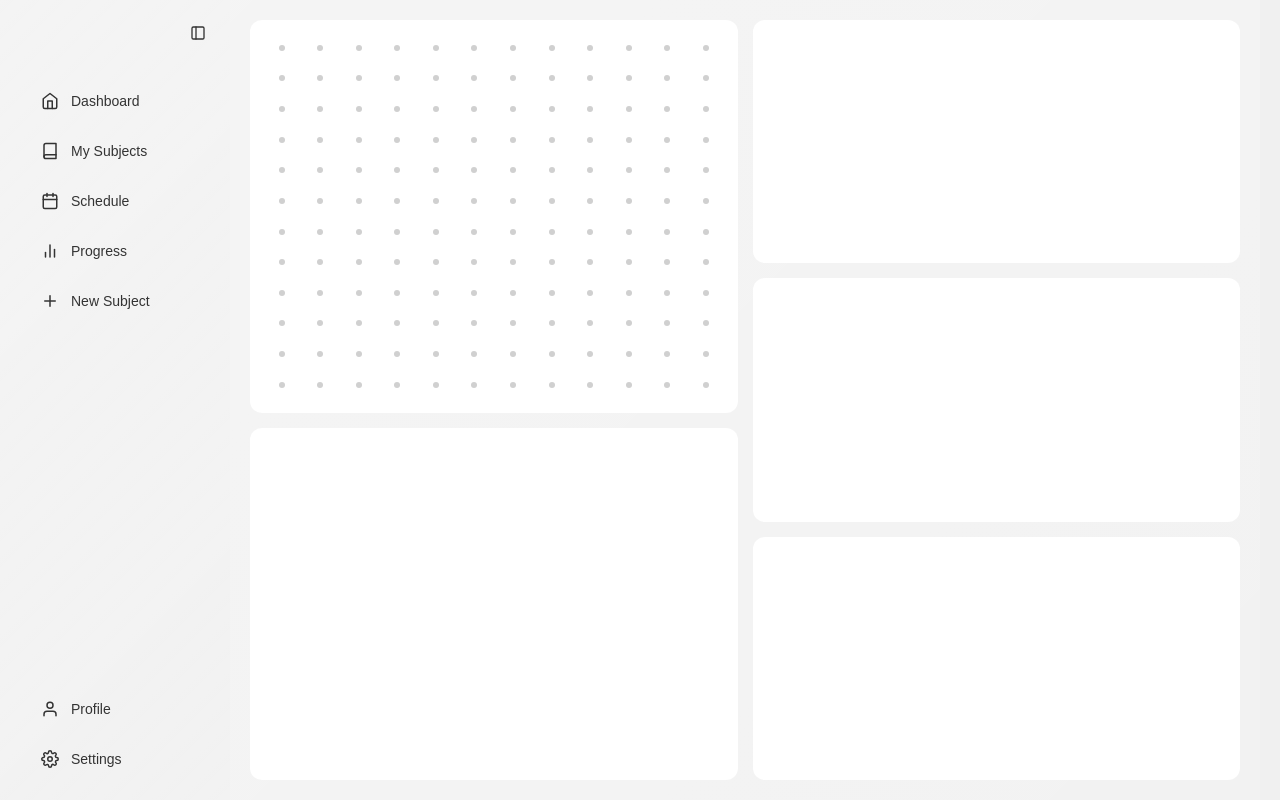
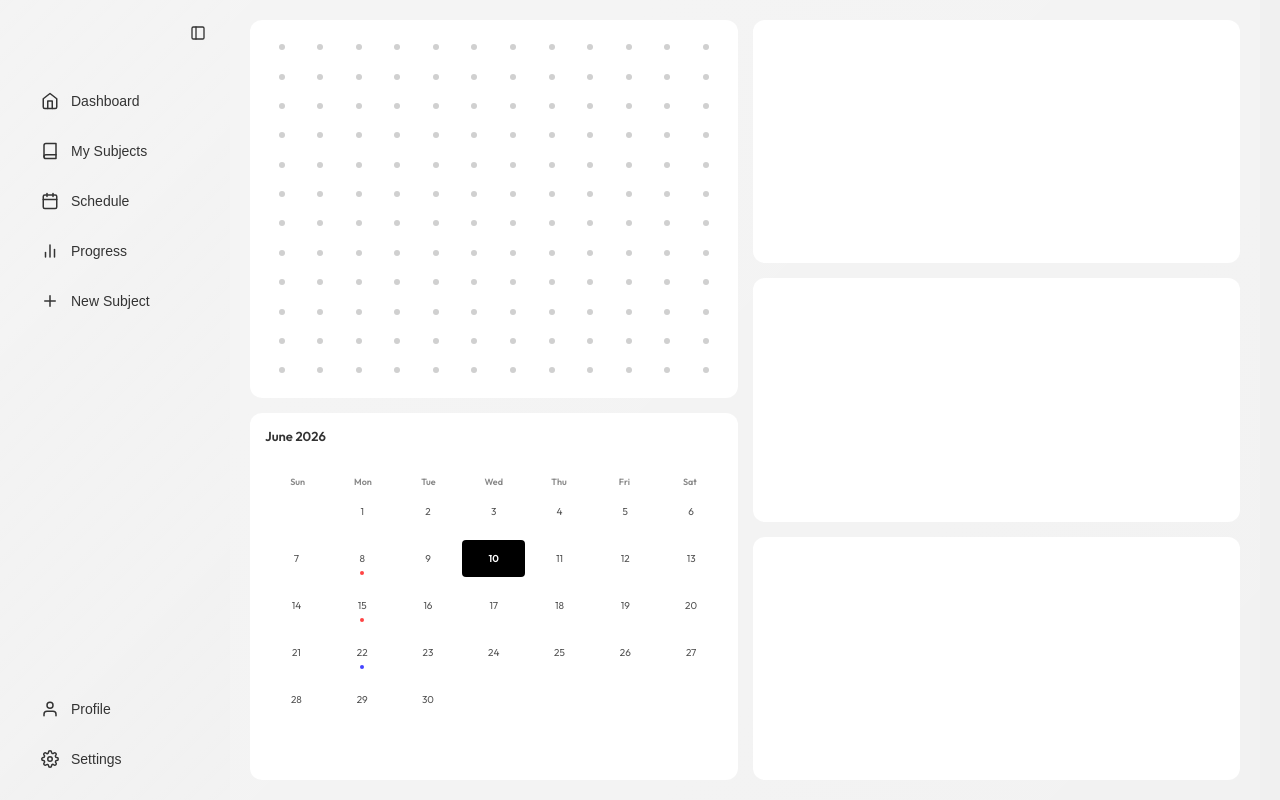
Before and after one commit to Mobinamr/sproot, a Next.js app: page / in a window 1280 px wide. Built offline with nearby package versions, Linux system fonts and the light colour scheme.

Commit message:
Added live calendar with Outfit font, black today highlight, and event dots

```diff
--- a/app/components/Boxes.js
+++ b/app/components/Boxes.js
@@ -1,4 +1,56 @@
+'use client'
+
+import { useState, useEffect } from 'react'
+
 export default function Boxes() {
+  const [currentTime, setCurrentTime] = useState(new Date())
+
+  useEffect(() => {
+    const timer = setInterval(() => {
+      setCurrentTime(new Date())
+    }, 1000)
+
+    return () => clearInterval(timer)
+  }, [])
+
+  // Get current month calendar data
+  const getCalendarDays = () => {
+    const year = currentTime.getFullYear()
+    const month = currentTime.getMonth()
+    const firstDay = new Date(year, month, 1)
+    const lastDay = new Date(year, month + 1, 0)
+    const daysInMonth = lastDay.getDate()
+    const startingDayOfWeek = firstDay.getDay()
+
+    const days = []
+
+    // Add empty slots for days before month starts
+    for (let i = 0; i < startingDayOfWeek; i++) {
+      days.push(null)
+    }
+
+    // Add all days of the month
+    for (let i = 1; i <= daysInMonth; i++) {
+      days.push(i)
+    }
+
+    return days
+  }
+
+  const monthNames = ["January", "February", "March", "April", "May", "June",
+    "July", "August", "September", "October", "November", "December"
+  ]
+
+  const dayNames = ["Sun", "Mon", "Tue", "Wed", "Thu", "Fri", "Sat"]
+  const calendarDays = getCalendarDays()
+  const currentDay = currentTime.getDate()
+  const currentMonth = currentTime.getMonth()
+  const currentYear = currentTime.getFullYear()
+
+  // Define which days have dots (you can change these numbers)
+  const redDotDays = [8, 15] // 2 red dots on these days
+  const blueDotDays = [22] // 1 blue dot on this day
+
   return (
     <div className="boxes-container">
       <div className="column column-left">
@@ -13,7 +65,34 @@ export default function Boxes() {
             ))}
           </div>
         </div>
-        <div className="box"></div>
+        <div className="box calendar-box">
+          <div className="calendar">
+            <div className="calendar-header">
+              <h3>{monthNames[currentMonth]} {currentYear}</h3>
+            </div>
+            <div className="calendar-weekdays">
+              {dayNames.map(day => (
+                <div key={day} className="weekday">{day}</div>
+              ))}
+            </div>
+            <div className="calendar-days">
+              {calendarDays.map((day, index) => (
+                <div
+                  key={index}
+                  className={`calendar-day ${day === currentDay ? 'today' : ''} ${!day ? 'empty' : ''}`}
+                >
+                  <span className="day-number">{day}</span>
+                  {redDotDays.includes(day) && (
+                    <div className="event-dot red-dot"></div>
+                  )}
+                  {blueDotDays.includes(day) && (
+                    <div className="event-dot blue-dot"></div>
+                  )}
+                </div>
+              ))}
+            </div>
+          </div>
+        </div>
       </div>
       <div className="column column-right">
         <div className="box"></div>
--- a/app/globals.css
+++ b/app/globals.css
@@ -1,3 +1,4 @@
+@import url('https://fonts.googleapis.com/css2?family=Outfit:wght@300;400;500;600;700&display=swap');
 @import './styles/components.css';
 @import './styles/responsive.css';
 
@@ -33,6 +34,7 @@ body {
   flex-direction: column;
   transition: width 0.3s ease, padding 0.3s ease;
   z-index: 100;
+  font-family: 'Outfit', sans-serif;
 }
 
 .sidebar.collapsed {
--- a/app/styles/components.css
+++ b/app/styles/components.css
@@ -75,3 +75,112 @@
   border-radius: 50%;
   place-self: center;
 }
+
+/* Calendar Styles */
+.calendar-box {
+  padding: 15px;
+  overflow: hidden;
+}
+
+.calendar {
+  width: 100%;
+  height: 100%;
+  display: flex;
+  flex-direction: column;
+  justify-content: space-between;
+  font-family: 'Outfit', sans-serif;
+}
+
+.calendar-header {
+  display: flex;
+  justify-content: space-between;
+  align-items: center;
+  margin-bottom: 30px;
+}
+
+.calendar-header h3 {
+  font-size: 13px;
+  font-weight: 600;
+  color: #333;
+}
+
+.live-time {
+  font-size: 11px;
+  font-family: monospace;
+  color: #666;
+  background: rgba(0, 0, 0, 0.05);
+  padding: 2px 6px;
+  border-radius: 3px;
+}
+
+.calendar-weekdays {
+  display: grid;
+  grid-template-columns: repeat(7, 1fr);
+  gap: 0;
+  margin-bottom: 4px;
+}
+
+.weekday {
+  text-align: center;
+  font-size: 9px;
+  font-weight: 600;
+  color: #888;
+  padding: 2px 0;
+}
+
+.calendar-days {
+  display: grid;
+  grid-template-columns: repeat(7, 1fr);
+  grid-template-rows: repeat(6, 1fr);
+  column-gap: 3px;
+  row-gap: 10px;
+  flex: 1;
+}
+
+.calendar-day {
+  display: flex;
+  flex-direction: column;
+  align-items: center;
+  justify-content: center;
+  font-size: 10px;
+  color: #555;
+  border-radius: 4px;
+  transition: all 0.2s ease;
+  cursor: pointer;
+  position: relative;
+}
+
+.calendar-day:not(.empty):hover {
+  background: rgba(0, 0, 0, 0.05);
+  transform: scale(1.05);
+}
+
+.calendar-day.today {
+  background: black;
+  color: white;
+  font-weight: 600;
+}
+
+.calendar-day.empty {
+  cursor: default;
+}
+
+.day-number {
+  display: block;
+}
+
+.event-dot {
+  width: 4px;
+  height: 4px;
+  border-radius: 50%;
+  position: absolute;
+  bottom: 2px;
+}
+
+.red-dot {
+  background-color: #ff4444;
+}
+
+.blue-dot {
+  background-color: #4444ff;
+}
```
